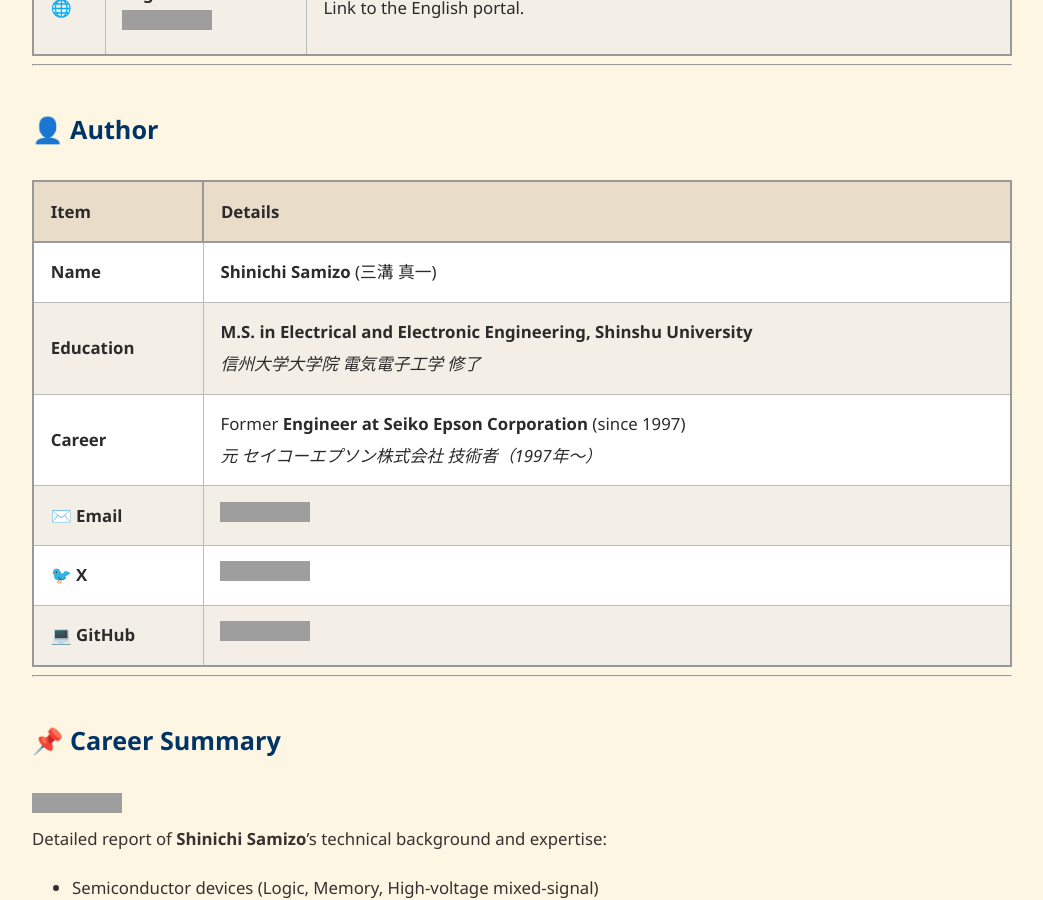
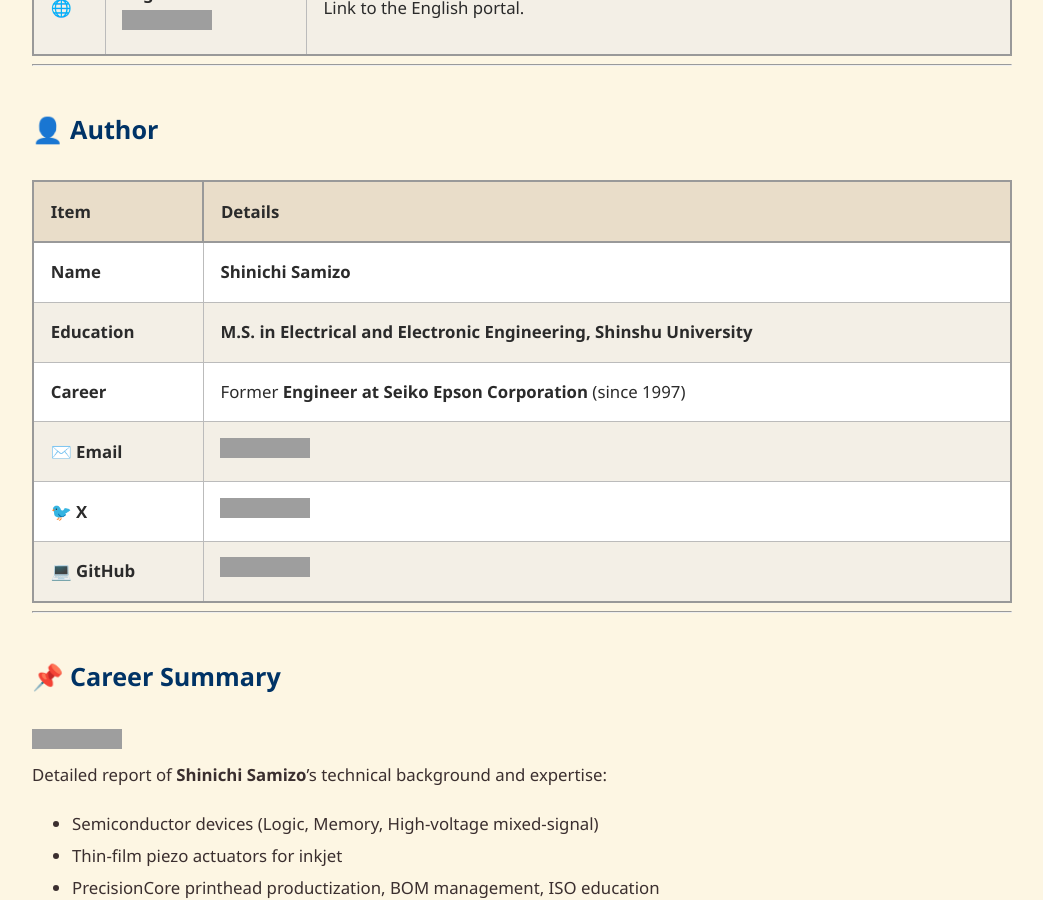
Before and after one commit to Samizo-AITL/Samizo-AITL.github.io, a Jekyll site: the page built from en/index.md, in a window 1280 px wide and 900 px high, scrolled down 6226 px, cut to the strip 0-900 px from the top of the window. Shown: the whole strip, without its empty margins (118-1161 px from the left). Built offline with Jekyll 4.4.1, drawn with Linux system fonts in a browser that asks for light colours; grey boxes are pictures that could not be loaded.

Commit message:
Update index.md

```diff
--- a/en/index.md
+++ b/en/index.md
@@ -134,9 +134,9 @@
 
 | **Item** | **Details** |
 |----------|-------------|
-| **Name** | **Shinichi Samizo** (三溝 真一) |
-| **Education** | **M.S. in Electrical and Electronic Engineering, Shinshu University**<br>*信州大学大学院 電気電子工学 修了* |
-| **Career** | Former **Engineer at Seiko Epson Corporation** (since 1997)<br>*元 セイコーエプソン株式会社 技術者（1997年〜）* |
+| **Name** | **Shinichi Samizo** |
+| **Education** | **M.S. in Electrical and Electronic Engineering, Shinshu University** |
+| **Career** | Former **Engineer at Seiko Epson Corporation** (since 1997) |
 | **✉️ Email** | [![Email](https://img.shields.io/badge/Email-shin3t72%40gmail.com-red?style=for-the-badge&logo=gmail)](mailto:shin3t72@gmail.com) |
 | **🐦 X** | [![X](https://img.shields.io/badge/X-@shin3t72-black?style=for-the-badge&logo=x)](https://x.com/shin3t72) |
 | **💻 GitHub** | [![GitHub](https://img.shields.io/badge/GitHub-Samizo--AITL-blue?style=for-the-badge&logo=github)](https://github.com/Samizo-AITL) |
```
